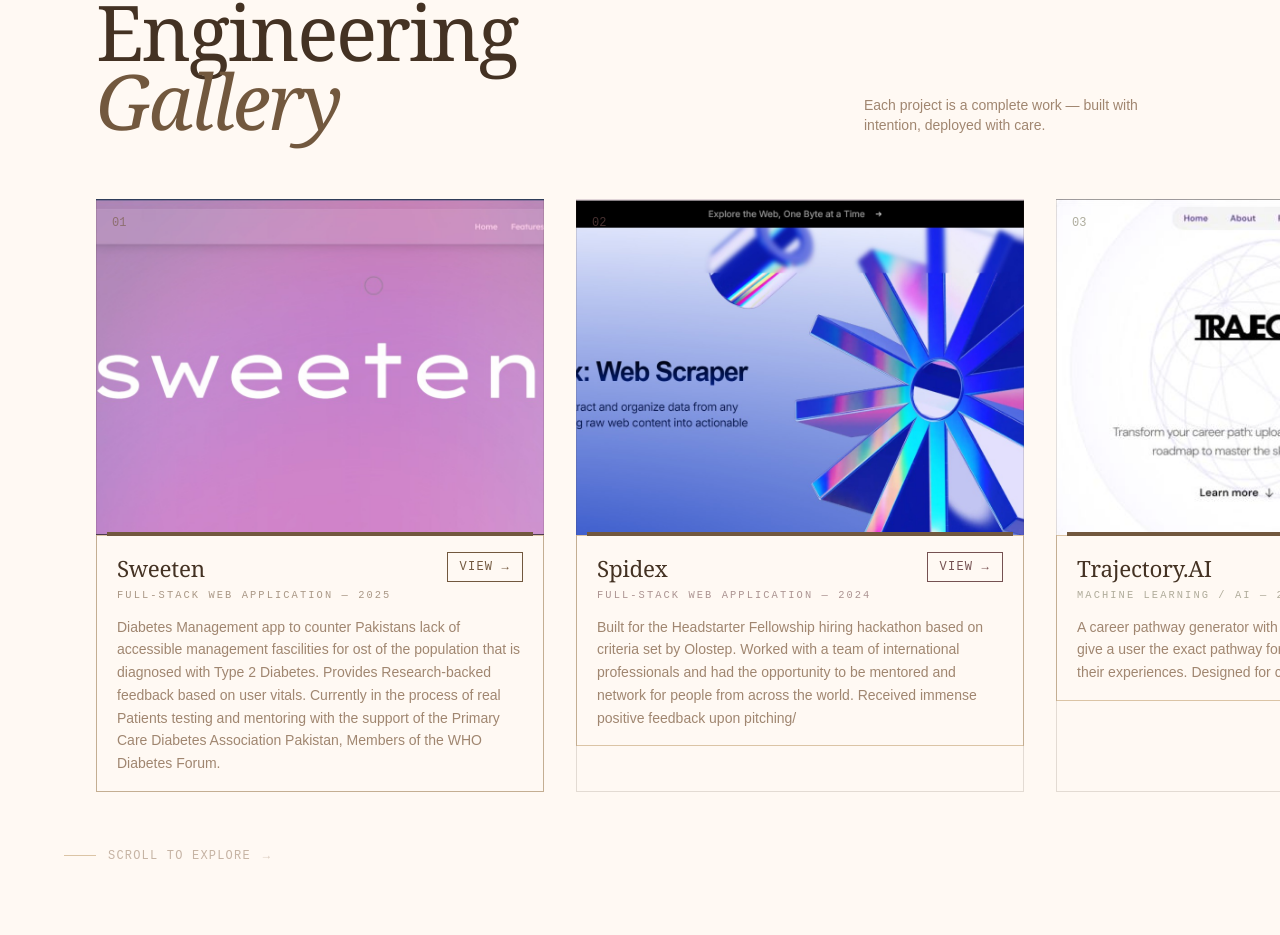
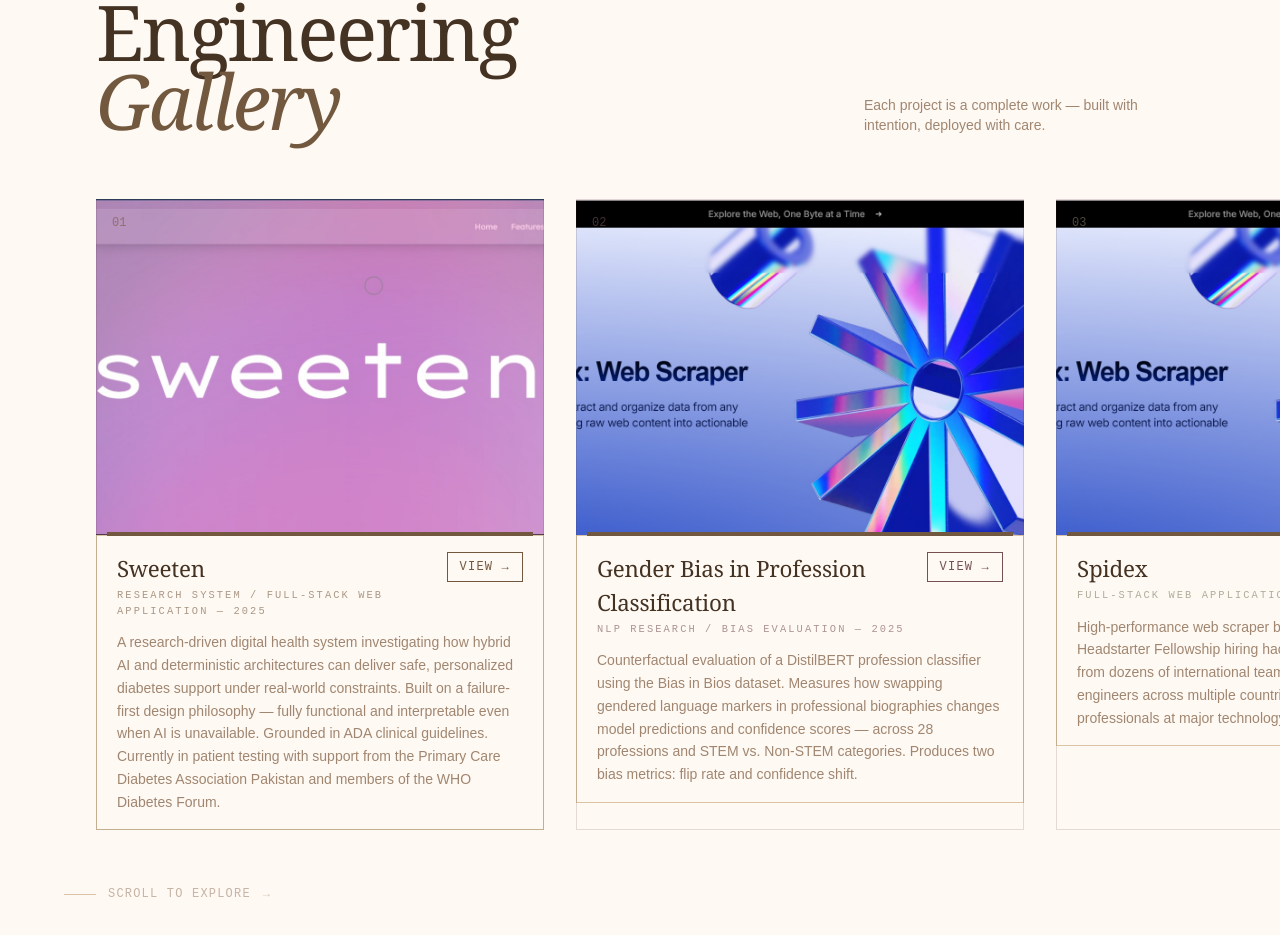
Before and after one commit to 5-07/portfolio, a Next.js app: page / in a window 1280 px wide. Shown: the part 2051-2986 px from the top of the page. Built offline with nearby package versions, Linux system fonts and the light colour scheme.

Commit message:
Update Projects.tsx

```diff
--- a/components/Projects.tsx
+++ b/components/Projects.tsx
@@ -1,26 +1,17 @@
 'use client';
-import { useRef, useEffect } from 'react';
-import { motion, useScroll, useTransform } from 'framer-motion';
+import { useRef } from 'react';
+import { motion } from 'framer-motion';
 import { useInView } from 'react-intersection-observer';
 import Image from 'next/image';
 
-/*
-  ═══════════════════════════════════════════════════════════════
-  YOUR PROJECTS — Edit this array with your real projects
-  For each project:
-  - image: add your screenshot to /public/images/ and update the path
-    OR use the placeholder (a colored div will show)
-  - Replace all placeholder text with your actual project details
-  ═══════════════════════════════════════════════════════════════
-*/
 const PROJECTS = [
   {
     id: '01',
     title: 'Sweeten',
-    subtitle: '[YOUR PROJECT NAME]',
-    description: 'Diabetes Management app to counter Pakistans lack of accessible management fascilities for ost of the population that is diagnosed with Type 2 Diabetes. Provides Research-backed feedback based on user vitals. Currently in the process of real Patients testing and mentoring with the support of the Primary Care Diabetes Association Pakistan, Members of the WHO Diabetes Forum.',
-    tech: ['React', 'Node.js', 'PostgreSQL'],
-    medium: 'Full-Stack Web Application',
+    subtitle: '',
+    description: 'A research-driven digital health system investigating how hybrid AI and deterministic architectures can deliver safe, personalized diabetes support under real-world constraints. Built on a failure-first design philosophy — fully functional and interpretable even when AI is unavailable. Grounded in ADA clinical guidelines. Currently in patient testing with support from the Primary Care Diabetes Association Pakistan and members of the WHO Diabetes Forum.',
+    tech: ['Next.js', 'TypeScript', 'Firebase', 'Gemini API', 'Tailwind CSS'],
+    medium: 'Research System / Full-Stack Web Application',
     year: '2025',
     link: 'https://sweeten-3aa2.vercel.app/',
     image: '/images/sweeten landing.jpeg',
@@ -30,43 +21,43 @@
   },
   {
     id: '02',
+    title: 'Gender Bias in Profession Classification',
+    subtitle: '',
+    description: 'Counterfactual evaluation of a DistilBERT profession classifier using the Bias in Bios dataset. Measures how swapping gendered language markers in professional biographies changes model predictions and confidence scores — across 28 professions and STEM vs. Non-STEM categories. Produces two bias metrics: flip rate and confidence shift.',
+    tech: ['Python', 'PyTorch', 'HuggingFace Transformers', 'DistilBERT', 'seaborn'],
+    medium: 'NLP Research / Bias Evaluation',
+    year: '2025',
+    link: 'https://github.com/5-07/Gender-Bias-Project',
+    image: '/images/spidex landing.jpeg',
+    imageAlt: 'Gender bias project',
+    accent: 'var(--mauve)',
+    bg: '#e8d9d9',
+  },
+  {
+    id: '03',
     title: 'Spidex',
-    subtitle: '[YOUR PROJECT NAME]',
-    description: 'Built for the Headstarter Fellowship hiring hackathon based on criteria set by Olostep. Worked with a team of international professionals and had the opportunity to be mentored and network for people from across the world. Received immense positive feedback upon pitching/',
+    subtitle: '',
+    description: 'High-performance web scraper built for Olostep during the Headstarter Fellowship hiring hackathon. Selected as a finalist from dozens of international teams. Built collaboratively with engineers across multiple countries under mentorship from professionals at major technology companies.',
     tech: ['React', 'Node.js', 'Python'],
     medium: 'Full-Stack Web Application',
     year: '2024',
     link: 'https://github.com/kambohdiv/Olostep-webscraper',
     image: '/images/spidex landing.jpeg',
-    imageAlt: 'spidex screenshot',
-    accent: 'var(--mauve)',
-    bg: '#e8d9d9',
+    imageAlt: 'Spidex screenshot',
+    accent: 'var(--cedar)',
+    bg: '#d9e0d4',
   },
   {
-    id: '03',
+    id: '04',
     title: 'Trajectory.AI',
     subtitle: '',
-    description: 'A career pathway generator with an integrated resume parser to give a user the exact pathway for ideal career options based on their experiences. Designed for confused students.',
+    description: 'A career pathway generator with an integrated resume parser that produces personalized career options based on a user\'s experiences and skills. Designed for students navigating uncertain paths.',
     tech: ['Python', 'TensorFlow', 'React'],
     medium: 'Machine Learning / AI',
     year: '2024',
     link: 'https://github.com/michaelvdang/trajectory',
     image: '/images/traj landing.jpeg',
-    imageAlt: 'trajectory screenshot',
-    accent: 'var(--cedar)',
-    bg: '#d9e0d4',
-  },
-  {
-    id: '04',
-    title: 'Hackpocalypse Website',
-    subtitle: '',
-    description: 'Built for my Schools coding societys first inter-school hackathon',
-    tech: ['React Native', 'Firebase'],
-    medium: 'Web Application',
-    year: '2025',
-    link: 'https://github.com/5-07/hackpocalypse',
-    image: '/images/hackpoc.jpg',
-    imageAlt: ' screenshot',
+    imageAlt: 'Trajectory screenshot',
     accent: 'var(--deep-olive)',
     bg: '#d8d5c8',
   },
@@ -74,13 +65,13 @@
     id: '05',
     title: 'Daydream Karachi',
     subtitle: '',
-    description: 'Built to manage sign ups for Daydream Karachi, a GameJam/Hackathon hosted by our coding society, funded by Hack Club. Garnered over 700+ sign ups from all over Karachi.',
-    tech: [],
-    medium: '',
+    description: 'Registration platform for Daydream Karachi, a Game Jam and Hackathon hosted by Cedar Codes and funded by Hack Club. Garnered over 700 sign-ups from across Karachi.',
+    tech: ['Next.js', 'TypeScript'],
+    medium: 'Web Application',
     year: '2025',
     link: 'https://daydream.hackclub.com/karachi',
     image: '/images/daydream.jpg',
-    imageAlt: 'daydream screenshot',
+    imageAlt: 'Daydream Karachi screenshot',
     accent: 'var(--cafe-noir)',
     bg: '#ccc4ba',
   },
@@ -111,17 +102,12 @@
             className="object-cover transition-transform duration-700 group-hover:scale-105"
           />
         ) : (
-          /* Placeholder — replace with real screenshot */
           <div className="w-full h-full flex flex-col items-center justify-center p-8" style={{ background: project.bg }}>
             <div
               className="font-display mb-3"
               style={{ fontSize: '4rem', color: project.accent, opacity: 0.3, lineHeight: 1 }}
             >
               {project.id}
-            </div>
-            <div className="font-mono text-xs tracking-widest text-center opacity-40" style={{ color: project.accent }}>
-              [ ADD YOUR SCREENSHOT ]<br />
-              /public/images/project-{project.id}.jpg
             </div>
           </div>
         )}
@@ -169,6 +155,8 @@
           </div>
           <a
             href={project.link}
+            target="_blank"
+            rel="noopener noreferrer"
             className="font-mono text-xs tracking-widest px-3 py-1.5 transition-colors hover:opacity-70"
             style={{
               border: `1px solid ${project.accent}`,
```
